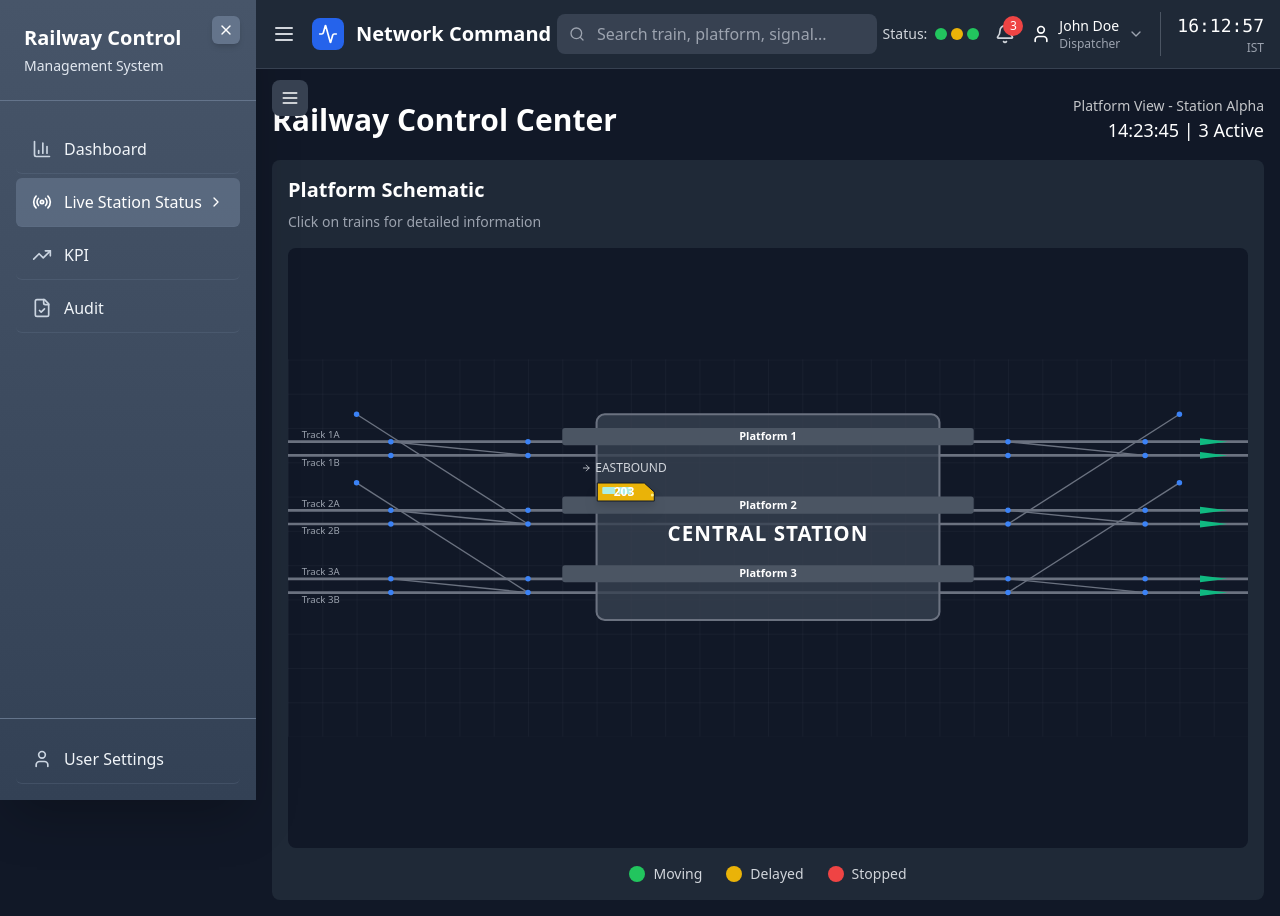
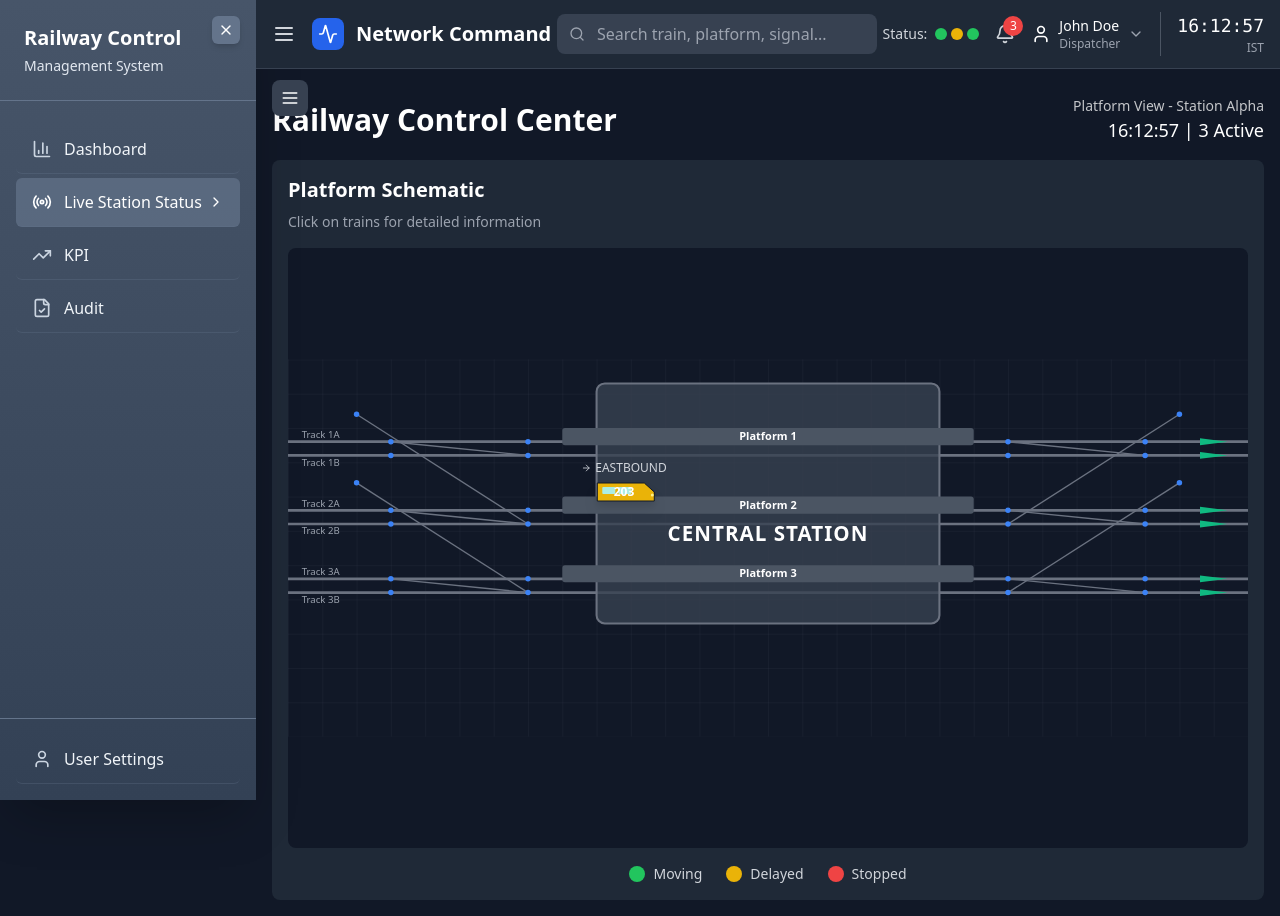
Before and after one commit to NavPravah/NavPravah, a React (Vite) app: page /status in a window 1280 px wide. Built offline with nearby package versions, Linux system fonts and the light colour scheme.

Commit message:
changes in live status

```diff
--- a/src/Components/Live Platfrom Status/LiveStatus.jsx
+++ b/src/Components/Live Platfrom Status/LiveStatus.jsx
@@ -293,7 +293,7 @@ const LiveStatus = () => {
   const [currentTime, setCurrentTime] = useState(0);
   const [isLive, setIsLive] = useState(true);
   const [leftPanelOpen, setLeftPanelOpen] = useState(false);
-  const [masterClock, setMasterClock] = useState('14:23:45');
+  const [masterClock, setMasterClock] = useState(() => new Date().toLocaleTimeString('en-US', { hour12: false }));
   const [sidebarOpen, setSidebarOpen] = useState(true);
   const [trainOverrides, setTrainOverrides] = useState({});
 
@@ -554,7 +554,7 @@ const LiveStatus = () => {
               <h1 className="text-3xl font-bold text-white">Railway Control Center</h1>
               <div className="text-white text-right">
                 <div className="text-sm opacity-75">Platform View - Station Alpha</div>
-                <div className="text-lg">14:23:45 | 3 Active</div>
+                <div className="text-lg">{masterClock} | 3 Active</div>
               </div>
             </div>
 
@@ -587,7 +587,7 @@ const LiveStatus = () => {
                   <path d="M 100 180 L 350 340" stroke="#6B7280" strokeWidth="2" />
                   <path d="M 1050 340 L 1300 180" stroke="#6B7280" strokeWidth="2" />
                   <path d="M 1050 240 L 1300 80" stroke="#6B7280" strokeWidth="2" />
-                  <rect x="450" y="80" width="500" height="300" fill="#374151" stroke="#6B7280" strokeWidth="3" rx="12" fillOpacity="0.8" />
+                  <rect x="450" y="35" width="500" height="350" fill="#374151" stroke="#6B7280" strokeWidth="3" rx="12" fillOpacity="0.8" />
                   <rect x="400" y="100" width="600" height="25" fill="#4B5563" rx="4" />
                   <text x="700" y="118" textAnchor="middle" className="fill-white text-base font-semibold">Platform 1</text>
                   <rect x="400" y="200" width="600" height="25" fill="#4B5563" rx="4" />
```
